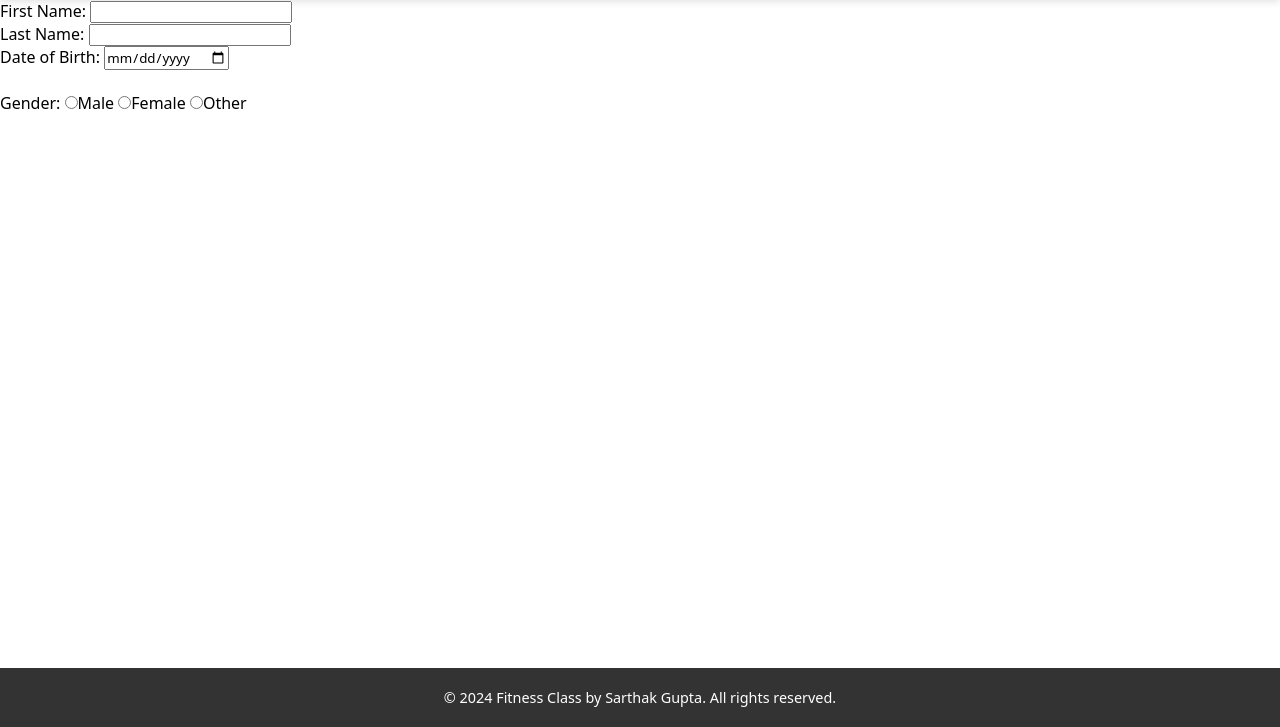
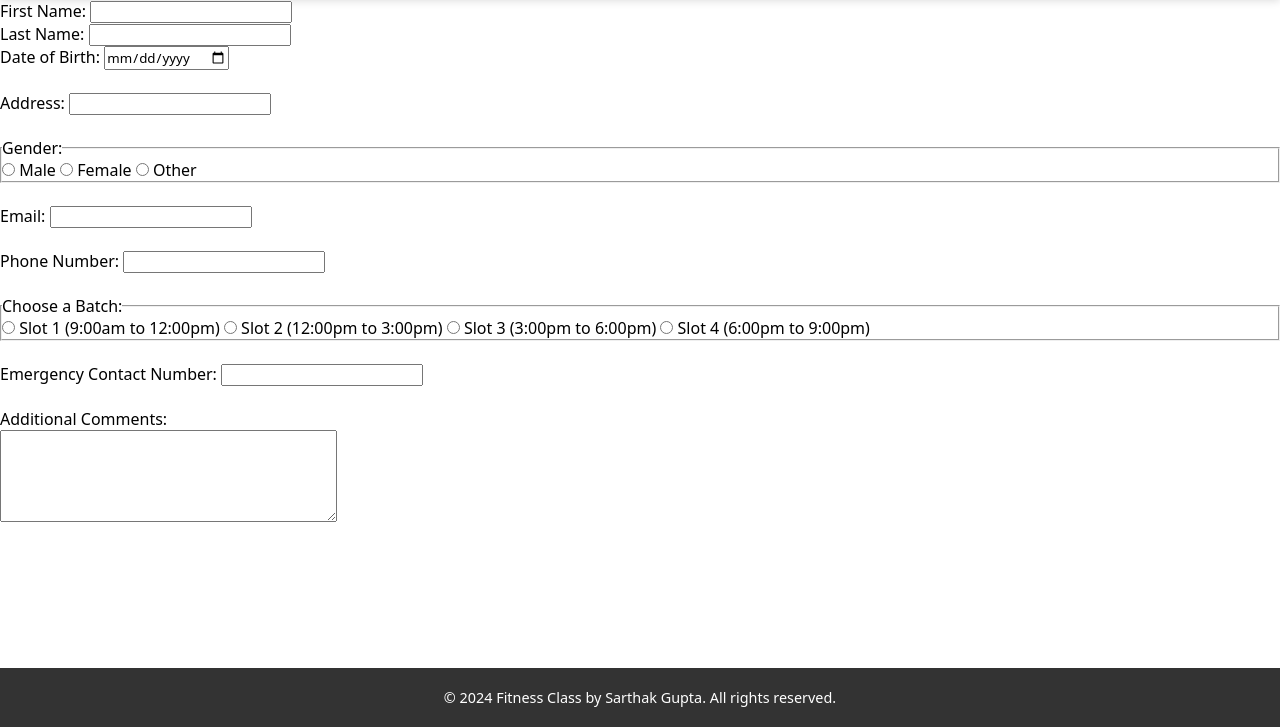
Before and after one commit to S4rthakGupta/Assignment1-PHP_SarthakGupta, a PHP site: page / in a window 1280 px wide. Shown: the part 73-800 px from the top of the page. Run offline with PHP 8.4, Linux system fonts and the light colour scheme.

Commit message:
updating index.php

```diff
--- a/index.php
+++ b/index.php
@@ -27,6 +27,7 @@
 
     <!-- The content for the main body starts from here. -->
     <main>
+        <form action="your_php_script.php" method="post">
             <label for="first_name">First Name:</label>
             <input type="text" id="first_name" name="first_name" required>
             <br>
@@ -36,13 +37,52 @@
             <br>
 
             <label for="date_of_birth">Date of Birth:</label>
-        <input type="date" id="date_of_birth" name="date_of_birth" required><br><br>
+            <input type="date" id="date_of_birth" name="date_of_birth" required>
+            <br><br>
 
-        <label for="gender">Gender:</label>
-        <input type="radio" name="gender" value="Male">Male
-        <input type="radio" name="gender" value="Female">Female
-        <input type="radio" name="gender" value="Other">Other
+            <label for="address">Address:</label>
+            <input type="text" id="address" name="address" required>
+            <br><br>
 
+            <fieldset>
+                <legend>Gender:</legend>
+                <input type="radio" id="male" name="gender" value="Male" required>
+                <label for="male">Male</label>
+                <input type="radio" id="female" name="gender" value="Female">
+                <label for="female">Female</label>
+                <input type="radio" id="other" name="gender" value="Other">
+                <label for="other">Other</label>
+            </fieldset>
+            <br>
+
+            <label for="email">Email:</label>
+            <input type="email" id="email" name="email" required>
+            <br><br>
+
+            <label for="phone_number">Phone Number:</label>
+            <input type="tel" id="phone_number" name="phone_number" required>
+            <br><br>
+
+            <fieldset>
+                <legend>Choose a Batch:</legend>
+                <input type="radio" id="slot1" name="batch" value="Slot1" required>
+                <label for="slot1">Slot 1 (9:00am to 12:00pm)</label>
+                <input type="radio" id="slot2" name="batch" value="Slot2">
+                <label for="slot2">Slot 2 (12:00pm to 3:00pm)</label>
+                <input type="radio" id="slot3" name="batch" value="Slot3">
+                <label for="slot3">Slot 3 (3:00pm to 6:00pm)</label>
+                <input type="radio" id="slot4" name="batch" value="Slot4">
+                <label for="slot4">Slot 4 (6:00pm to 9:00pm)</label>
+            </fieldset>
+            <br>
+
+            <label for="emergency_contact">Emergency Contact Number:</label>
+            <input type="tel" id="emergency_contact" name="emergency_contact" required>
+            <br><br>
+
+            <label for="comment">Additional Comments:</label><br>
+            <textarea id="comment" name="comment" rows="5" cols="40"></textarea>
+        </form>
     </main>
 
     <!-- This is the footer and is consistent across all pages. -->
```
Lines whose indentation alone changed are shown as unchanged.
